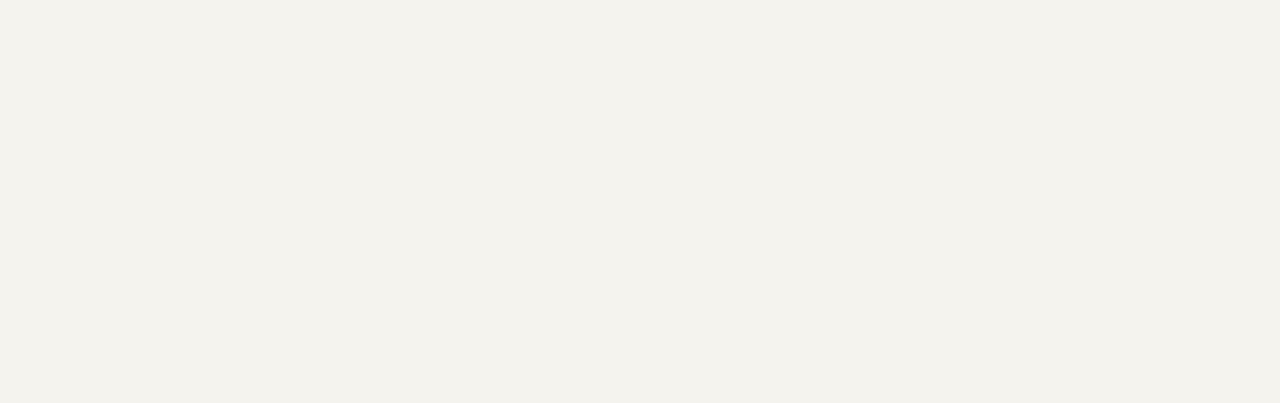
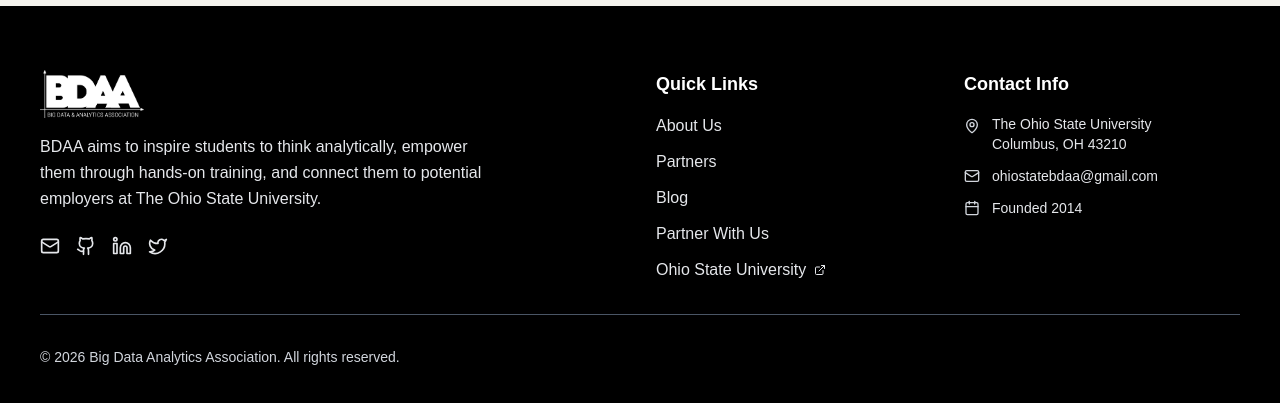
Before and after one commit to OhioStateBDAA/BDAA_Website_2.0, a Next.js app: page /about in a window 1280 px wide. Shown: the part 2777-3180 px from the top of the page. Before the commit the page ends 2783 px from the top, so only its background shows below. Built offline with nearby package versions, Linux system fonts and the light colour scheme; a web font is replaced by a local one.

Commit message:
footer additions

```diff
--- a/src/app/globals.css
+++ b/src/app/globals.css
@@ -3,13 +3,16 @@
 :root {
   --text-primary: #BCB8B1;
   --text-secondary: #1F2421;
-  --text-black: #000000; /* Universal black text */
+  --text-black: #000000;
+  /* Universal black text */
   --background: #F4F3EE;
   --highlight: #7A1400;
   --background-alt: #FFFFFF;
-  --background-white: #FFFFFF; /* Universal white background */
+  --background-white: #FFFFFF;
+  /* Universal white background */
   --border: #1F2421;
-  --border-black: #000000; /* Universal black border */
+  --border-black: #000000;
+  /* Universal black border */
   --shadow: rgba(31, 36, 33, 0.1);
 
   --font-primary: 'Anaheim', 'Anaheim Fallback', sans-serif;
@@ -59,12 +62,12 @@
 /* Reusable utility classes */
 .hero-title {
   font-family: var(--font-display);
-  font-size: clamp(2.25rem, 6vw, 3rem); /* responsive text-4xl to text-5xl - bigger */
+  font-size: clamp(2.25rem, 6vw, 3rem);
+  /* responsive text-4xl to text-5xl - bigger */
   font-weight: bold;
-  color: #000000; /* black color */
+  color: #000000;
+  /* black color */
   margin-bottom: 1rem;
-  border: 1px solid #f5f5f5;
-  border-width: 0.5px;
 }
 
 .hero-card {
@@ -109,7 +112,8 @@
   gap: 2rem;
   color: var(--text-black);
   font-family: var(--font-primary);
-  font-size: 1.125rem; /* 18px - bigger text */
+  font-size: 1.125rem;
+  /* 18px - bigger text */
 }
 
 @media (min-width: 768px) {
@@ -148,6 +152,7 @@
   padding-left: 10px;
   padding-right: 10px;
 }
+
 @media (min-width: 768px) {
   .container-padding {
     padding-left: 40px;
@@ -183,10 +188,9 @@
 }
 
 /* Company Logo Containers */
-.company-logo-square {
-  @apply rounded-2xl bg-white border border-gray-100 flex items-center justify-center relative overflow-hidden;
-  @apply w-full h-full;
-  border-width: 0.5px;
+.company-logo-circle {
+  @apply rounded-full bg-white border border-black flex items-center justify-center transition-all duration-300 relative overflow-hidden;
+  @apply w-20 h-20 md:w-24 md:h-24 lg:w-26 lg:h-26;
 }
 
 .company-logo-fallback {
@@ -203,23 +207,6 @@
 
 .company-name-tooltip.hidden {
   @apply opacity-0 translate-y-2;
-}
-
-/* Event Card Styles */
-.event-details-section {
-  background-color: var(--background-white);
-  color: var(--text-black);
-  @apply p-5 rounded-b-3xl;
-}
-
-.event-title {
-  @apply text-2xl font-bold mb-3;
-  color: var(--text-black);
-}
-
-.event-description {
-  @apply leading-relaxed;
-  color: var(--text-black);
 }
 
 /* Grid Layouts */
@@ -251,3 +238,27 @@
     grid-template-columns: repeat(9, 1fr);
   }
 }
+
+/* Footer Styles */
+footer {
+  margin-top: auto;
+}
+
+footer a {
+  transition: all 0.2s ease;
+}
+
+footer a:hover {
+  transform: translateY(-1px);
+}
+
+/* Ensure footer stays at bottom */
+body {
+  display: flex;
+  flex-direction: column;
+  min-height: 100vh;
+}
+
+main {
+  flex: 1;
+}
--- a/src/app/layout.tsx
+++ b/src/app/layout.tsx
@@ -2,6 +2,8 @@
 import { Geist, Geist_Mono } from "next/font/google";
 import { Anaheim, Courier_Prime } from "next/font/google";
 import "./globals.css";
+import { Footer } from "@/components/layout/Footer";
+
 
 const geistSans = Geist({
   variable: "--font-geist-sans",
@@ -43,6 +45,7 @@
         className={`${geistSans.variable} ${geistMono.variable} ${anaheim.variable} ${courierPrime.variable} antialiased`}
       >
         {children}
+        <Footer />
       </body>
     </html>
   );
--- /dev/null
+++ b/src/components/layout/Footer.tsx
@@ -0,0 +1,181 @@
+import React from 'react';
+import { Container } from './Container';
+import { Section } from './Section';
+import Image from 'next/image';
+import Link from 'next/link';
+import { Mail, MapPin, Calendar, ExternalLink, Github, Linkedin, Twitter } from 'lucide-react';
+
+export function Footer() {
+  const currentYear = new Date().getFullYear();
+
+  return (
+    <footer className="bg-black text-white">
+      <Section padding="lg" background="default" className="bg-black">
+        <Container>
+          <div className="grid grid-cols-1 md:grid-cols-2 lg:grid-cols-4 gap-8">
+            {/* Logo and Mission */}
+            <div className="lg:col-span-2">
+              <div className="flex items-center gap-3 mb-4">
+                <div className="relative h-12 w-32">
+                  <Image
+                    src="/BDAALogo.png"
+                    alt="BDAA Logo"
+                    fill
+                    className="object-contain object-left filter brightness-0 invert"
+                  />
+                </div>
+              </div>
+              <p className="text-gray-200 leading-relaxed mb-6 max-w-md">
+                BDAA aims to inspire students to think analytically, empower them through hands-on training,
+                and connect them to potential employers at The Ohio State University.
+              </p>
+              <div className="flex space-x-4">
+                <Link
+                  href="mailto:bdaa@osu.edu"
+                  className="text-gray-200 hover:text-white transition-colors"
+                  aria-label="Email BDAA"
+                >
+                  <Mail className="w-5 h-5" />
+                </Link>
+                <Link
+                  href="https://github.com/bdaa-osu"
+                  className="text-gray-200 hover:text-white transition-colors"
+                  aria-label="BDAA GitHub"
+                  target="_blank"
+                  rel="noopener noreferrer"
+                >
+                  <Github className="w-5 h-5" />
+                </Link>
+                <Link
+                  href="https://linkedin.com/company/bdaa-osu"
+                  className="text-gray-200 hover:text-white transition-colors"
+                  aria-label="BDAA LinkedIn"
+                  target="_blank"
+                  rel="noopener noreferrer"
+                >
+                  <Linkedin className="w-5 h-5" />
+                </Link>
+                <Link
+                  href="https://twitter.com/bdaa_osu"
+                  className="text-gray-200 hover:text-white transition-colors"
+                  aria-label="BDAA Twitter"
+                  target="_blank"
+                  rel="noopener noreferrer"
+                >
+                  <Twitter className="w-5 h-5" />
+                </Link>
+              </div>
+            </div>
+
+            {/* Quick Links */}
+            <div>
+              <h3 className="font-display font-bold text-lg mb-4 text-white">Quick Links</h3>
+              <ul className="space-y-3">
+                <li>
+                  <Link
+                    href="/about"
+                    className="text-gray-200 hover:text-white transition-colors flex items-center gap-2"
+                  >
+                    About Us
+                  </Link>
+                </li>
+                <li>
+                  <Link
+                    href="/partners"
+                    className="text-gray-200 hover:text-white transition-colors flex items-center gap-2"
+                  >
+                    Partners
+                  </Link>
+                </li>
+                <li>
+                  <Link
+                    href="/blog"
+                    className="text-gray-200 hover:text-white transition-colors flex items-center gap-2"
+                  >
+                    Blog
+                  </Link>
+                </li>
+                <li>
+                  <Link
+                    href="/partners#sponsorship-application"
+                    className="text-gray-200 hover:text-white transition-colors flex items-center gap-2"
+                  >
+                    Partner With Us
+                  </Link>
+                </li>
+                <li>
+                  <Link
+                    href="https://osu.edu"
+                    className="text-gray-200 hover:text-white transition-colors flex items-center gap-2"
+                    target="_blank"
+                    rel="noopener noreferrer"
+                  >
+                    Ohio State University
+                    <ExternalLink className="w-3 h-3" />
+                  </Link>
+                </li>
+              </ul>
+            </div>
+
+            {/* Contact & Location */}
+            <div>
+              <h3 className="font-display font-bold text-lg mb-4 text-white">Contact Info</h3>
+              <div className="space-y-3">
+                <div className="flex items-start gap-3">
+                  <MapPin className="w-4 h-4 mt-1 text-gray-300 flex-shrink-0" />
+                  <div>
+                    <p className="text-gray-200 text-sm">
+                      The Ohio State University<br />
+                      Columbus, OH 43210
+                    </p>
+                  </div>
+                </div>
+                <div className="flex items-center gap-3">
+                  <Mail className="w-4 h-4 text-gray-300 flex-shrink-0" />
+                  <Link
+                    href="mailto:bdaa@osu.edu"
+                    className="text-gray-200 hover:text-white transition-colors text-sm"
+                  >
+                    ohiostatebdaa@gmail.com
+                  </Link>
+                </div>
+                <div className="flex items-center gap-3">
+                  <Calendar className="w-4 h-4 text-gray-300 flex-shrink-0" />
+                  <p className="text-gray-200 text-sm">
+                    Founded 2014
+                  </p>
+                </div>
+              </div>
+            </div>
+          </div>
+
+          {/* Bottom Bar */}
+          <div className="border-t border-gray-600 mt-8 pt-8">
+            <div className="flex flex-col md:flex-row justify-between items-center gap-4">
+              <p className="text-gray-300 text-sm">
+                © {currentYear} Big Data Analytics Association. All rights reserved.
+              </p>
+              <div className="flex items-center gap-6 text-sm">
+                <Link
+                  href="/privacy"
+                  className="text-gray-300 hover:text-white transition-colors"
+                >
+                </Link>
+                <Link
+                  href="/terms"
+                  className="text-gray-300 hover:text-white transition-colors"
+                >
+                </Link>
+                <Link
+                  href="/accessibility"
+                  className="text-gray-300 hover:text-white transition-colors"
+                >
+                </Link>
+              </div>
+            </div>
+          </div>
+        </Container>
+      </Section>
+    </footer>
+  );
+}
```
